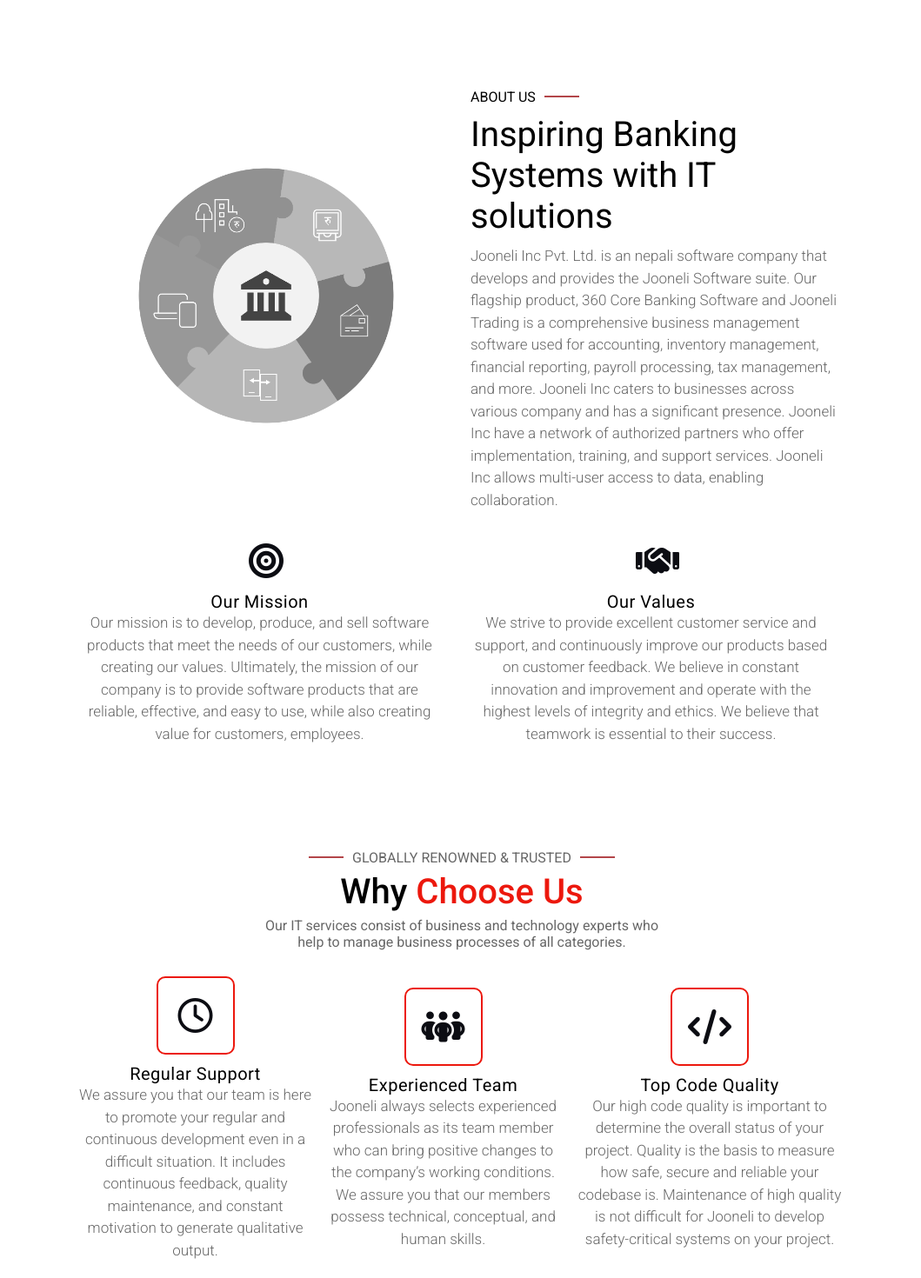
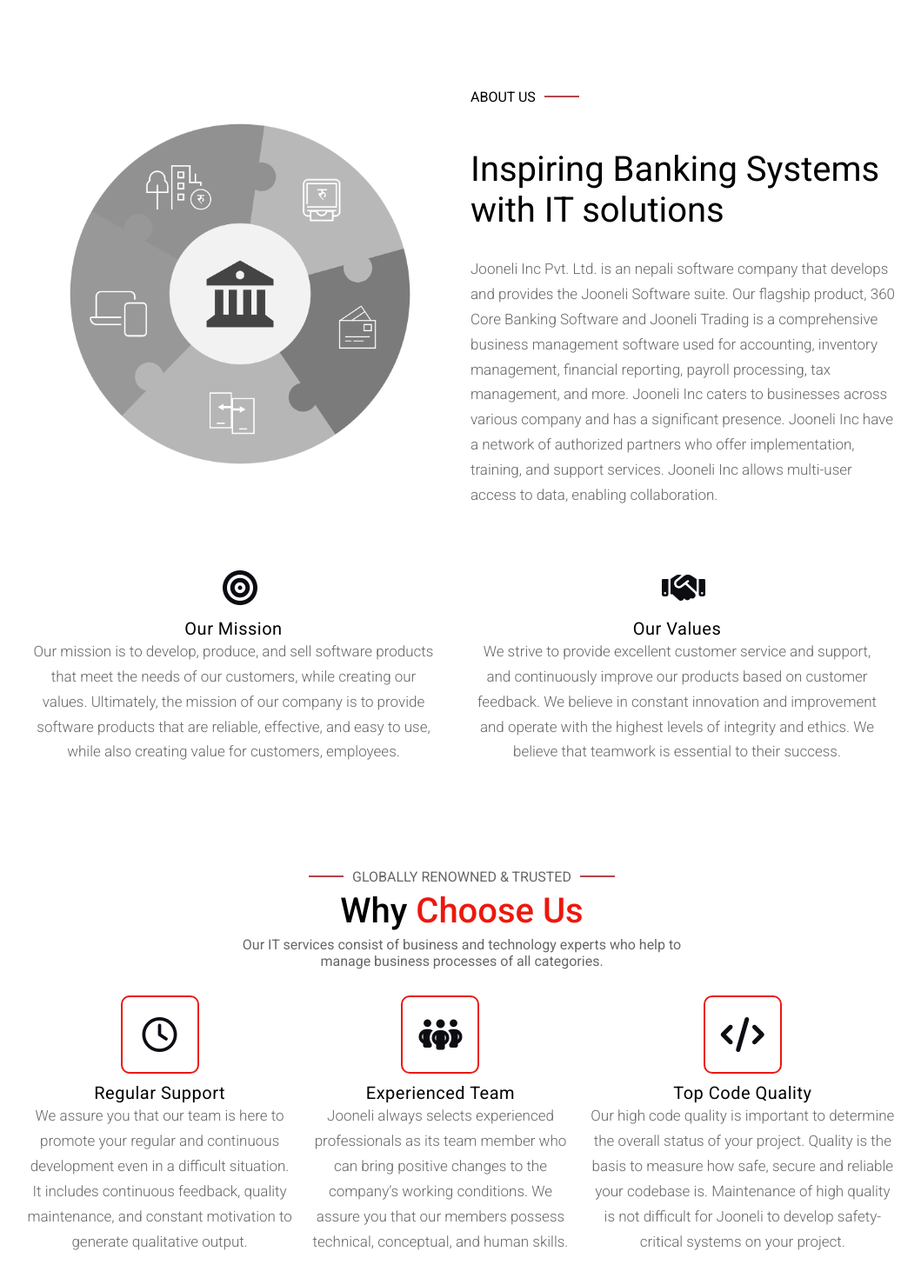
Before and after one commit to Rajan-7/JooneliInc, a React (Create React App) app: page /about in a window 1280 px wide. Shown: the part 460-1930 px from the top of the page at 87% size, without its empty margins (109-1168 px from the left). Built offline with nearby package versions, Linux system fonts and the light colour scheme; a web font is replaced by a local one.

Commit message:
Feat:Store Token in localstorage

```diff
--- a/src/components/Jooneli/About/about.css
+++ b/src/components/Jooneli/About/about.css
@@ -32,20 +32,20 @@
   margin-top: 36rem;
   & .about-section--1 {
     display: grid;
-    margin: 0rem 16rem;
+    margin: 0rem 10rem;
     padding: 4rem;
     grid-template-columns: repeat(2, 2fr);
     grid-template-rows: repeat(2, minmax(250px));
     column-gap: 2rem;
-    row-gap: 3.5rem;
+    row-gap: 7rem;
 
     & .sub-section--1 {
       display: flex;
       justify-content: center;
       align-items: center;
       & img {
-        height: 30rem;
-        width: 30rem;
+        height: 40rem;
+        width: 40rem;
         border-radius: 0.5rem;
         -webkit-border-radius: 0.5rem;
         -moz-border-radius: 0.5rem;
@@ -54,7 +54,7 @@
         object-fit: cover;
         filter: grayscale(100%);
         -webkit-filter: grayscale(100%);
-      }
+}
     }
     & .sub-section--2 {
       display: flex;
@@ -64,7 +64,7 @@
       & .sub-heading {
         font-size: 1.6rem;
         text-transform: uppercase;
-        padding: 1rem 1rem 1rem 0rem;
+        padding: 1rem 1rem 5rem 0rem;
         &::after {
           display: inline-block;
           content: "";
@@ -82,20 +82,20 @@
         font-weight: 400;
         font-size: 4rem;
         width: 100%;
-        padding: 0rem 1rem 1rem 0rem;
+        padding: 0rem 1rem 3rem 0rem;
       }
       & .content-1 {
         color: var(--sub-content--color);
         font-size: 1.7rem;
-        line-height: 1.5;
-        word-spacing: 1.5;
+        line-height: 1.7;
+        word-spacing: 1.7;
         text-align: none;
         font-weight: 300;
       }
       & .content-2 {
         color: var(--sub-content--color);
-        line-height: 1.5;
-        word-spacing: 1.5;
+        line-height: 1.7;
+        word-spacing: 1.7;
         font-size: 1.6rem;
         text-align: none;
       }
@@ -124,8 +124,8 @@
           color: var(--sub-content--color);
           font-size: 1.7rem;
           text-align: center;
-          line-height: 1.5;
-          word-spacing: 1.5;
+          line-height: 1.7;
+          word-spacing: 1.7;
           font-weight: 300;
         }
       }
@@ -136,7 +136,7 @@
     margin-top: 40rem;
     display: flex;
     flex-direction: column;
-    margin: 0rem 16rem;
+    margin: 0rem 10rem;
     & .header-title {
       margin-top: 4rem;
       display: flex;
@@ -224,8 +224,8 @@
           & .details {
             color: rgba(0, 0, 0, 0.6);
             font-size: 1.7rem;
-            line-height: 1.5;
-            word-spacing: 1.5;
+            line-height: 1.7;
+            word-spacing: 1.7;
             font-weight: 300;
             text-align: center;
           }
--- a/src/components/Jooneli/Login/SignIn.jsx
+++ b/src/components/Jooneli/Login/SignIn.jsx
@@ -1,6 +1,7 @@
+import "./userlogin.css";
 import React, { useState } from "react";
+import { useAuth } from "../store/auth";
 import { Link, useNavigate } from "react-router-dom";
-import "./userlogin.css";
 
 const URl = "http://localhost:5005/api/auth/register";
 
@@ -23,6 +24,7 @@
   };
 
   const navigate = useNavigate();
+  const { storeTokenInLs } = useAuth();
 
   // Form submission Handler
   const handleSubmit = async (e) => {
@@ -37,10 +39,16 @@
         body: JSON.stringify(register),
       });
       if (response.ok) {
+        const res_data = await response.json();
+        // console.log(res_data);
+
+        // Storing Token In The LocalStorage
+        storeTokenInLs(res_data.token);
+
         setRegister({ username: "", email: "", phone: "", password: "" });
         navigate("/login");
       }
-      console.log("Response Data:",response);
+      console.log("Response Data:", response);
     } catch (error) {
       console.error("From the register : ", error);
     }
--- a/src/components/Jooneli/Login/UserLogin.jsx
+++ b/src/components/Jooneli/Login/UserLogin.jsx
@@ -1,6 +1,7 @@
+import "./userlogin.css";
 import React, { useState } from "react";
-import { Link,useNavigate } from "react-router-dom";
-import "./userlogin.css";
+import { useAuth } from "../store/auth";
+import { Link, useNavigate } from "react-router-dom";
 
 const URl = "http://localhost:5005/api/auth/login";
 
@@ -21,6 +22,7 @@
   };
 
   const navigate = useNavigate();
+  const { storeTokenInLs } = useAuth();
 
   // Handling login submit
   const handleSubmit = async (e) => {
@@ -35,7 +37,13 @@
         body: JSON.stringify(login),
       });
       if (response.ok) {
-        alert("Login Successfull");
+        const res_data = await response.json();
+        console.log(res_data);
+
+        // Storing The Token In LocalStorage
+        storeTokenInLs(res_data.token);
+
+        // alert("Login Successfull");
         setLogin({ email: "", password: "" });
         navigate("/");
       } else {
--- /dev/null
+++ b/src/components/Jooneli/store/auth.jsx
@@ -0,0 +1,22 @@
+import { createContext, useContext } from "react";
+
+export const AuthContext = createContext();
+
+export const AuthProvider = ({ children }) => {
+  const storeTokenInLs = (serverToken) => {
+    return localStorage.setItem("token", serverToken);
+  };
+  return (
+    <AuthContext.Provider value={{ storeTokenInLs }}>
+      {children}
+    </AuthContext.Provider>
+  );
+};
+
+export const useAuth = () => {
+  const useContextValue = useContext(AuthContext);
+  if (!useContextValue) {
+    throw new Error("authProvider is not properly used.");
+  }
+  return useContextValue;
+};
--- a/src/index.js
+++ b/src/index.js
@@ -1,12 +1,12 @@
 import React from "react";
 import ReactDOM from "react-dom/client";
 import App from "./App";
-// import store from "./components/Content/store";
-// import { Provider } from "react-redux";
+import { AuthProvider } from "./components/Jooneli/store/auth";
 
-const root = ReactDOM.createRoot(document.getElementById("root"));
-root.render(
-  <React.StrictMode>
-    <App />
-  </React.StrictMode>
+ReactDOM.createRoot(document.getElementById("root")).render(
+  <AuthProvider>
+    <React.StrictMode>
+      <App />
+    </React.StrictMode>
+  </AuthProvider>
 );
--- a/src/style.css
+++ b/src/style.css
@@ -244,7 +244,7 @@
     }
 
     & p {
-      font-size: 2.7rem;
+      font-size: 2.6rem;
       text-align: center;
       word-spacing: 0.2rem;
       font-weight: 300;
```
Also changed, not shown: src/components/Content/action/action.js (deleted, +0 -10 lines), src/components/Content/reducer/redstore.js (deleted, +0 -9 lines), src/components/Content/reducer/reducer.js (deleted, +0 -12 lines), src/components/Content/store.js (deleted, +0 -7 lines).
